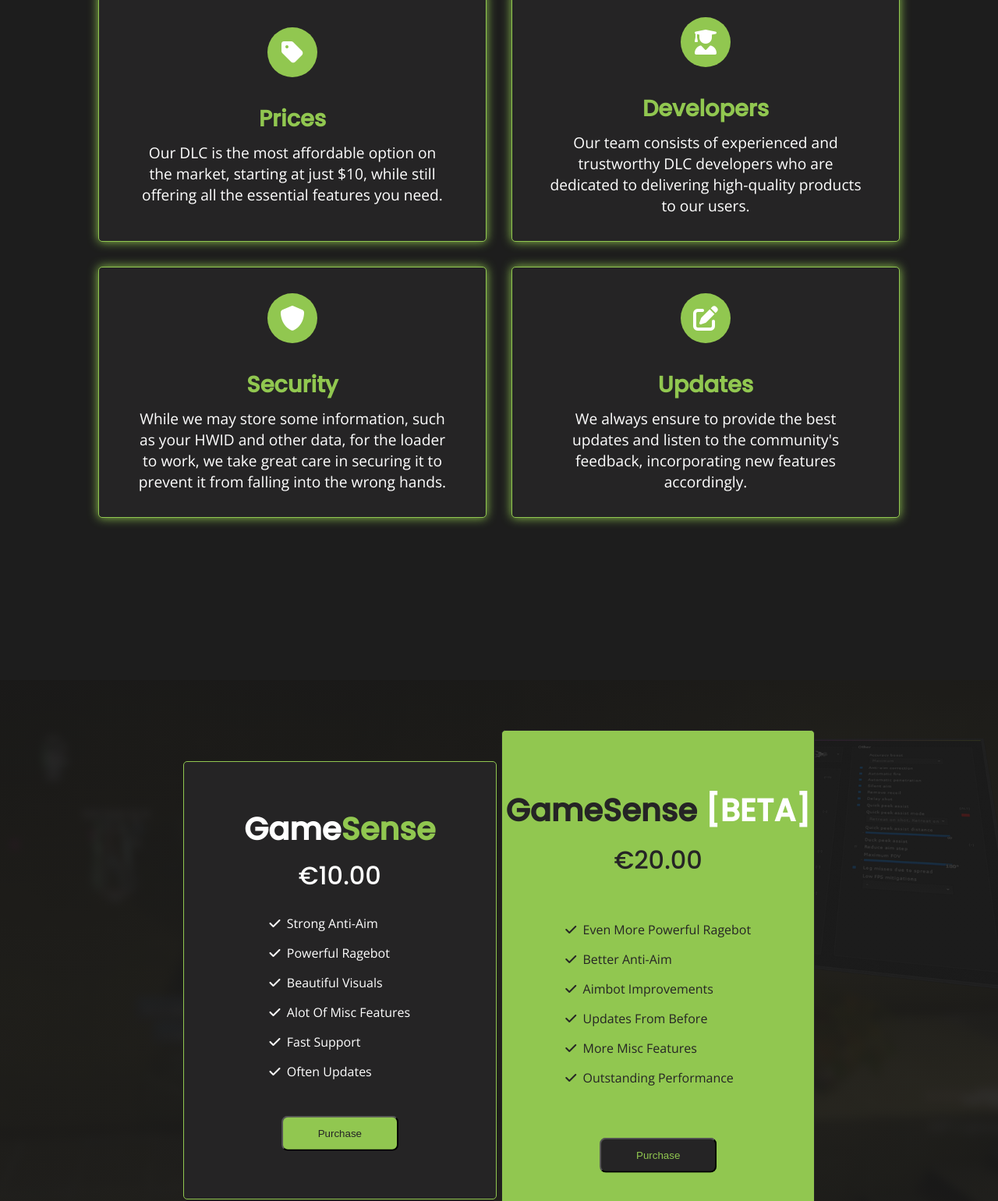
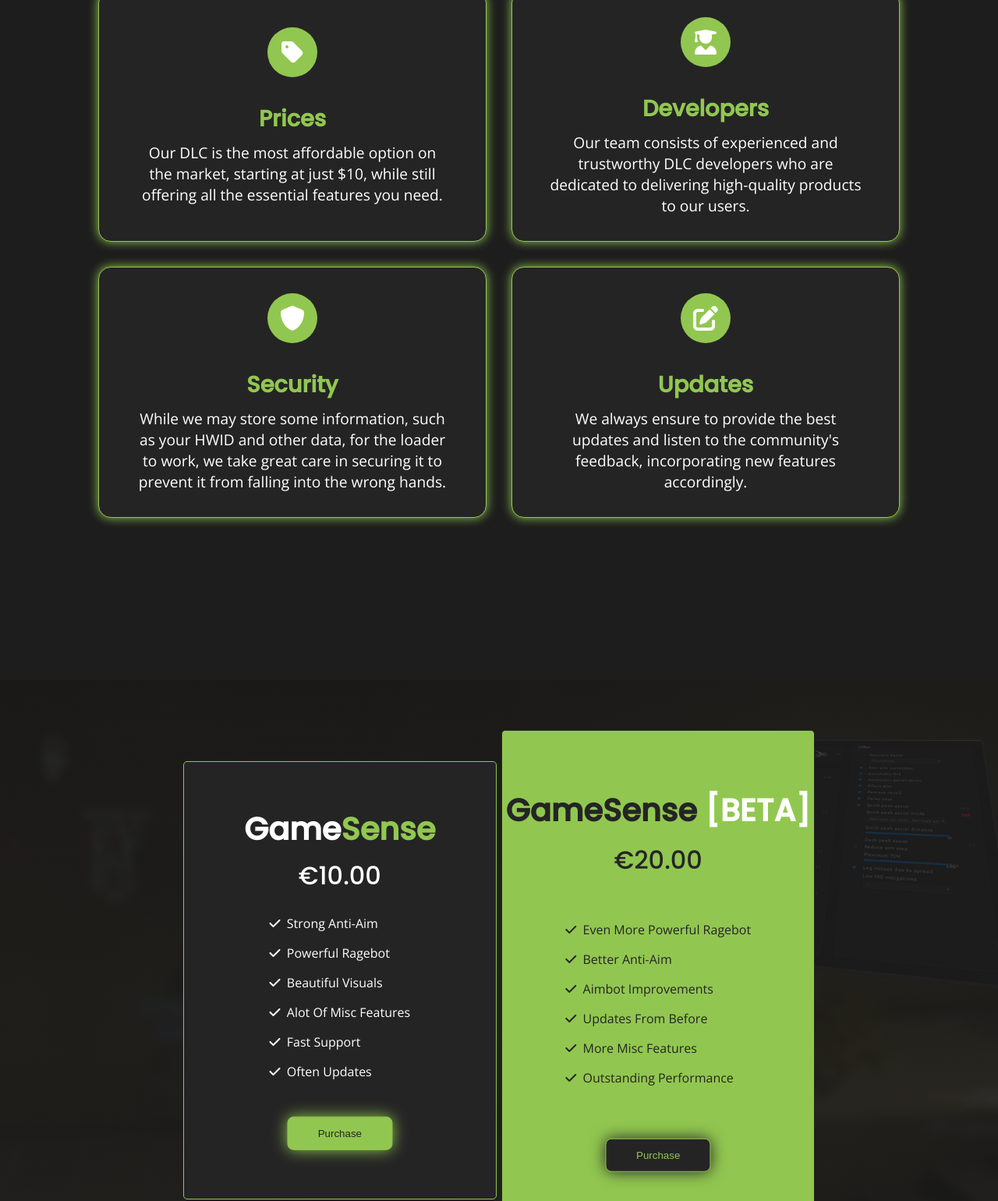
Before and after one commit to rizegmod/rizegmod.github.io, a plain HTML site: page index.html in a window 1280 px wide. Shown: the part 1443-2983 px from the top of the page at 78% size. Drawn offline with nearby package versions, Linux system fonts and the light colour scheme; a script that the page names is missing.

Commit message:
Glow new to purchase

```diff
--- a/css/style.css
+++ b/css/style.css
@@ -213,7 +213,7 @@
     justify-content: space-around;
     background-color: #252425;
     border: 1.5px solid #91C750;
-    border-radius: 5px;
+    border-radius: 16px;
     margin: 1rem;
     width: 31rem;
     height: 20rem;
@@ -367,10 +367,12 @@
     left: 50%;
     transform: translate(-50%, -50%);
     background-color: #252425;
+    box-shadow: 0px 0px 1.2rem #252425;
+    border: 1px solid #91C750;
     color: #91C750;
     text-decoration: none;
     font-weight: 200;
-    padding: 0.8rem 2.8rem;
+    padding: 0.8rem 2.4rem;
     border-radius: 0.5rem;
     transition: 0.5s all;
 }
@@ -385,12 +387,15 @@
     left: 50%;
     transform: translate(-50%, -50%);
     background-color: #91C750;
+    box-shadow: 0px 0px 1.2rem #91C750;
+    border: 1px solid #91C750;
     color: #252425;
     text-decoration: none;
     font-weight: 200;
-    padding: 0.8rem 2.8rem;
+    padding: 0.8rem 2.4rem;
     border-radius: 0.5rem;
     transition: 0.5s all;
+
 }
 
 .btn2:hover {
```
